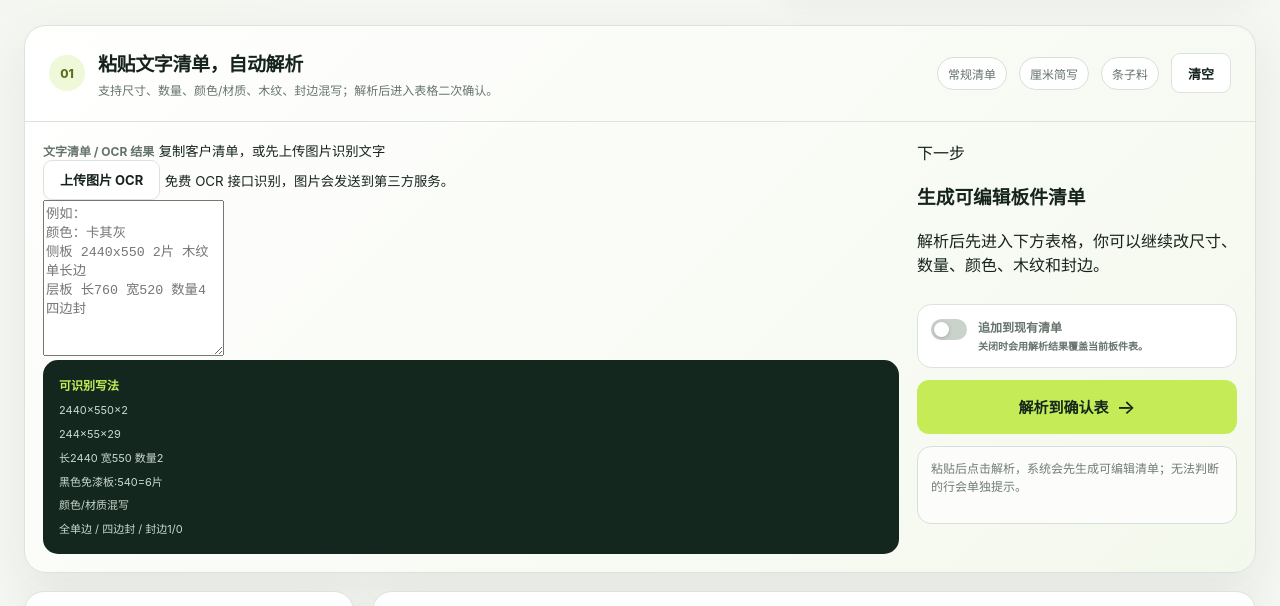
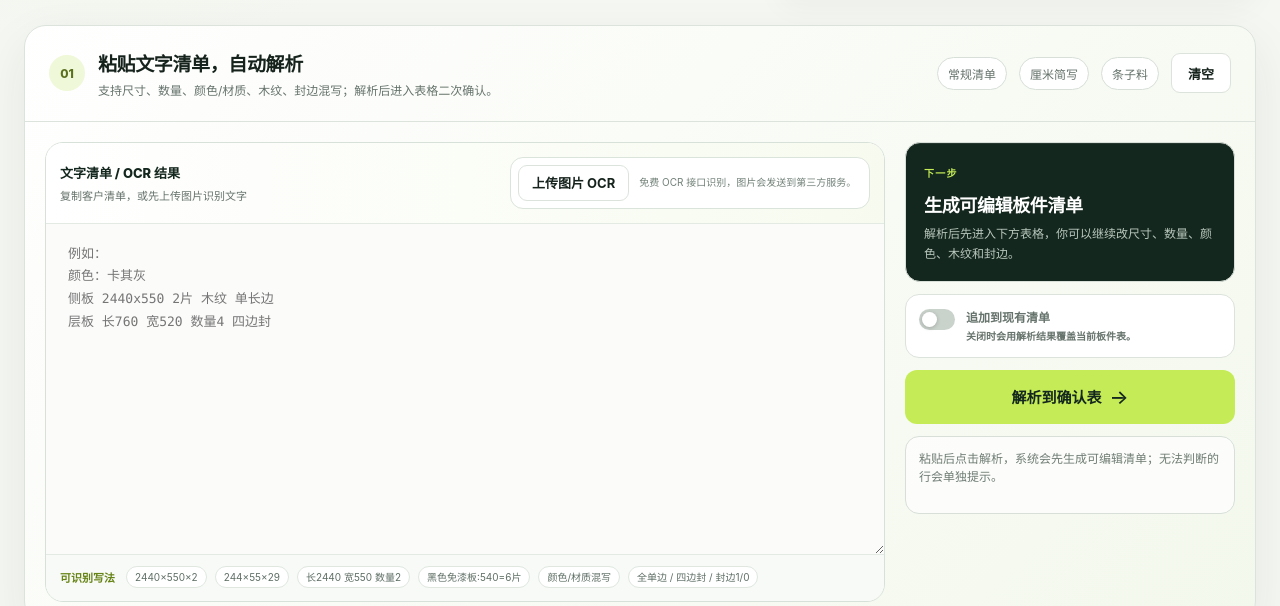
Before and after one commit to KevinnZou/cabinet-cutting-assistant, a plain HTML site: page public/app/index.html in a window 1280 px wide. Shown: the part 334-940 px from the top of the page. Drawn offline with Linux system fonts and the light colour scheme.

Commit message:
Redesign parser workspace in public/app/app.css

```diff
--- a/public/app/app.css
+++ b/public/app/app.css
@@ -182,9 +182,68 @@ button { color: inherit; }
 
 .parser-grid {
   display: grid;
-  grid-template-columns: minmax(0, 1fr) 320px;
-  gap: 18px;
-  padding: 18px;
+  grid-template-columns: minmax(0, 1fr) 330px;
+  gap: 20px;
+  padding: 20px;
+}
+
+.input-panel {
+  min-width: 0;
+  display: grid;
+  grid-template-rows: auto minmax(330px, 1fr) auto;
+  overflow: hidden;
+  border: 1px solid #d8e1d9;
+  border-radius: 18px;
+  background: #fbfcfa;
+}
+
+.input-panel-head {
+  padding: 14px;
+  display: grid;
+  grid-template-columns: minmax(0, 1fr) minmax(250px, 360px);
+  gap: 14px;
+  align-items: center;
+  border-bottom: 1px solid #e3e9e3;
+  background: linear-gradient(90deg, #ffffff, #f7fbef);
+}
+
+.raw-input-title {
+  display: grid;
+  gap: 5px;
+}
+
+.raw-input-title span {
+  color: var(--forest);
+  font-size: 13px;
+  font-weight: 800;
+}
+
+.raw-input-title small {
+  color: var(--ink-soft);
+  font-size: 11px;
+}
+
+.ocr-strip {
+  padding: 7px;
+  display: grid;
+  grid-template-columns: auto minmax(0, 1fr);
+  gap: 4px 10px;
+  align-items: center;
+  border: 1px solid #dbe4db;
+  border-radius: 13px;
+  background: white;
+}
+
+.ocr-strip small {
+  color: #718078;
+  line-height: 1.45;
+  font-size: 10px;
+}
+
+.ocr-button {
+  min-height: 36px;
+  padding: 0 13px;
+  white-space: nowrap;
 }
 
 .raw-input-wrap {
@@ -192,22 +251,24 @@ button { color: inherit; }
   gap: 9px;
 }
 
+.input-panel textarea,
 .raw-input-wrap textarea {
   width: 100%;
-  min-height: 260px;
+  min-height: 330px;
   resize: vertical;
-  padding: 16px;
-  border: 1px solid #cfd8d1;
-  border-radius: 16px;
-  background: #fbfcfa;
+  padding: 19px 22px;
+  border: 0;
+  border-radius: 0;
+  background: transparent;
   color: var(--ink);
   line-height: 1.75;
   font-family: ui-monospace, "SFMono-Regular", Menlo, Consolas, "Liberation Mono", monospace;
   font-size: 13px;
 }
 
+.input-panel textarea:focus,
 .raw-input-wrap textarea:focus {
-  border-color: #9eb65b;
+  outline: 0;
   background: white;
 }
 
@@ -217,50 +278,60 @@ button { color: inherit; }
   gap: 12px;
 }
 
-.ocr-box {
-  padding: 14px;
-  display: grid;
-  gap: 11px;
-  border: 1px solid #d7dfd8;
-  border-radius: 15px;
-  background: white;
+.parser-rule-list {
+  padding: 11px 14px 13px;
+  display: flex;
+  align-items: center;
+  flex-wrap: wrap;
+  gap: 8px;
+  border-top: 1px solid #e3e9e3;
+  color: #5f6f66;
+  background: #f8faf7;
 }
 
-.ocr-box > div {
-  display: grid;
-  gap: 5px;
-}
-
-.ocr-box strong {
-  color: var(--forest);
-  font-size: 13px;
-}
-
-.ocr-box span,
-.ocr-box small {
-  color: var(--ink-soft);
-  line-height: 1.5;
+.parser-rule-list strong {
+  margin-right: 3px;
+  color: #668315;
   font-size: 11px;
 }
 
-.parser-rule-list {
-  padding: 16px;
-  display: grid;
-  gap: 8px;
-  border-radius: 15px;
-  color: #cad8ce;
-  background: var(--forest);
+.parser-rule-list span {
+  padding: 5px 8px;
+  border: 1px solid #dfe7df;
+  border-radius: 999px;
+  background: white;
+  font-size: 10px;
+  line-height: 1;
+  white-space: nowrap;
 }
 
-.parser-rule-list strong {
-  margin-bottom: 2px;
-  color: var(--lime);
-  font-size: 12px;
+.parse-panel {
+  padding: 18px;
+  border: 1px solid #d7dfd8;
+  border-radius: 15px;
+  background: var(--forest);
+  box-shadow: inset 0 1px 0 rgba(255,255,255,.08);
 }
 
-.parser-rule-list span {
-  font-size: 11px;
-  line-height: 1.45;
+.panel-kicker {
+  color: var(--lime);
+  font-size: 10px;
+  font-weight: 850;
+  letter-spacing: .12em;
+}
+
+.parse-panel h3 {
+  margin: 10px 0 7px;
+  color: white;
+  font-size: 18px;
+  letter-spacing: -.02em;
+}
+
+.parse-panel p {
+  margin: 0;
+  color: #b8c7bd;
+  line-height: 1.65;
+  font-size: 12px;
 }
 
 .append-row {
@@ -427,7 +498,8 @@ label em { color: #9aa49e; font-style: normal; font-weight: 500; }
   .workspace-head { grid-template-columns: 1fr; }
   .project-tools { max-width: 650px; }
   .parser-grid { grid-template-columns: 1fr; }
-  .parser-side { grid-template-columns: minmax(0, 1fr) minmax(220px, .65fr); align-items: stretch; }
+  .parser-side { grid-template-columns: minmax(220px, .8fr) minmax(220px, .75fr); align-items: stretch; }
+  .parser-side .button.primary { min-height: 100%; }
   .parse-feedback { grid-column: 1 / -1; }
   .workspace-grid { grid-template-columns: 280px minmax(0, 1fr); }
   .sheet-list { grid-template-columns: 1fr; }
@@ -458,7 +530,11 @@ label em { color: #9aa49e; font-style: normal; font-weight: 500; }
   .parser-heading { align-items: flex-start; flex-direction: column; gap: 8px; }
   .parser-actions { width: 100%; justify-content: space-between; }
   .parser-grid { padding: 12px; }
+  .input-panel-head { grid-template-columns: 1fr; }
+  .ocr-strip { grid-template-columns: 1fr; }
+  .ocr-button { width: 100%; }
   .parser-side { grid-template-columns: 1fr; }
+  .parser-side .button.primary { min-height: 54px; }
   .table-actions { align-items: flex-end; flex-direction: column-reverse; gap: 5px; }
   .table-help { display: none; }
   .calculate-bar { align-items: stretch; flex-direction: column; }
```
